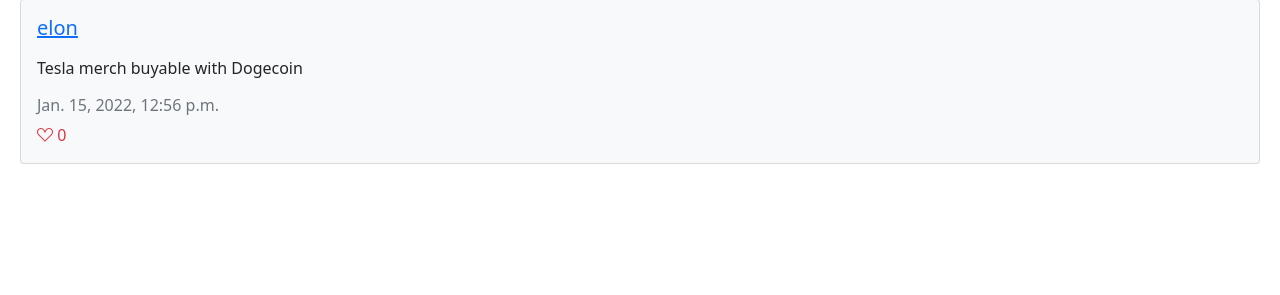
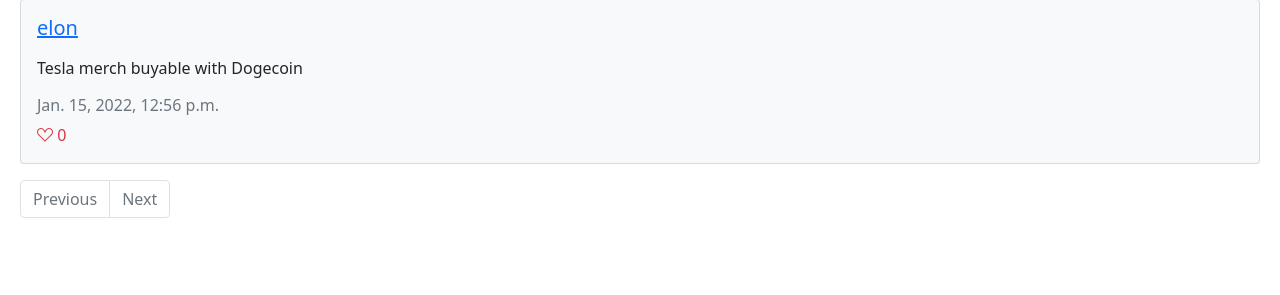
Before and after one commit to csAfter40/CS50_Web_Programming_Project4, a Django app: a page that uses network/templates/network/index.html in a window 1280 px wide. Shown: the part 505-800 px from the top of the page. Run offline with Django 3.2, Linux system fonts and the light colour scheme; a user stored in the database is signed in; data comes from the database, SQL or seed files in the repository; some libraries are stand-ins or nearby versions.

Commit message:
Pagination added

```diff
--- a/network/templates/network/index.html
+++ b/network/templates/network/index.html
@@ -41,7 +41,7 @@
 
 {% csrf_token %}
 
-{% for post in posts %}
+{% for post in page.object_list %}
 
   <!-- <div class="card" style="width: 18rem;"> -->
   <div class="card my-3 bg-light" id="post{{post.id}}">
@@ -73,5 +73,28 @@
   </div>
 
 {% endfor %}
+  <nav aria-label="...">
+    <ul class="pagination">
+      {% if page.has_previous %}
+        <li class="page-item">
+        <a class="page-link" href="{% url 'index' %}?page={{page.previous_page_number}}">Previous</a>
 
+      {% else %}
+        <li class="page-item disabled">
+        <a class="page-link" href="#">Previous</a>
+      {% endif %}
+
+      </li>
+
+      {% if page.has_next %}
+        <li class="page-item">
+        <a class="page-link" href="{% url 'index' %}?page={{page.next_page_number}}">Next</a>
+      {% else %}
+        <li class="page-item disabled">
+        <a class="page-link" href="#">Next</a>
+      {% endif %}
+
+      </li>
+    </ul>
+  </nav>
 {% endblock %}
--- a/network/views.py
+++ b/network/views.py
@@ -7,6 +7,7 @@ import json
 from django.db.utils import IntegrityError
 from django.contrib.auth.decorators import login_required
 from sympy import re
+from django.core.paginator import Paginator
 
 from .models import User, Post, Like, Follow
 
@@ -59,8 +60,14 @@ def index(request, username = None, following_page=False):
     else:
         posts = Post.objects.all().order_by("-time_stamp")
         page_title = "All posts"
+
+        # Pagination code
+    posts_per_page = 10
+    post_paginator = Paginator(posts, posts_per_page)
+    page_number = request.GET.get("page", 1)
+    page = post_paginator.get_page(page_number)
     context = {
-            "posts": posts,
+            "page": page,
             "view_user": view_user,
             "follow": follow,
             "followers": Follow.objects.filter(following=view_user).count(),
```
